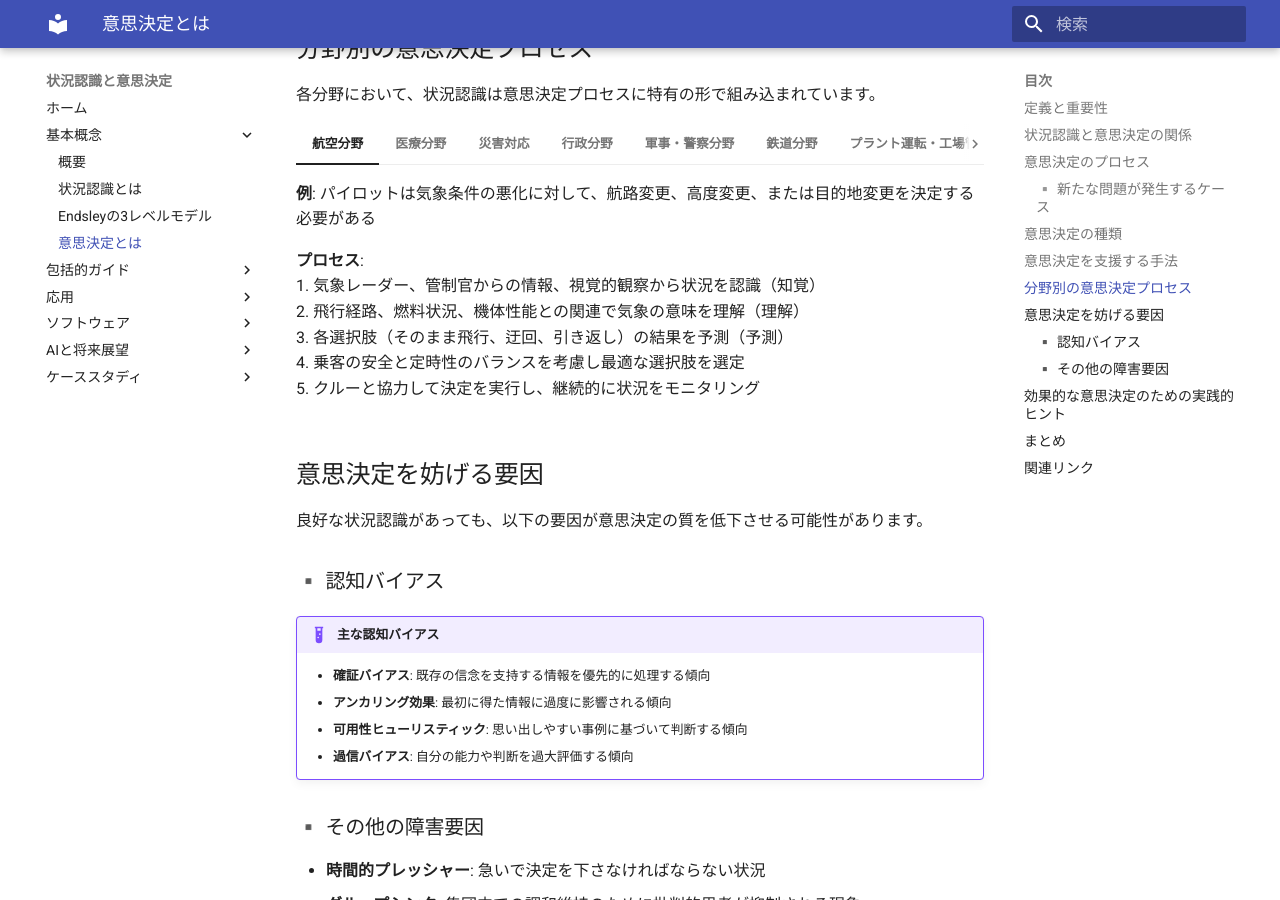
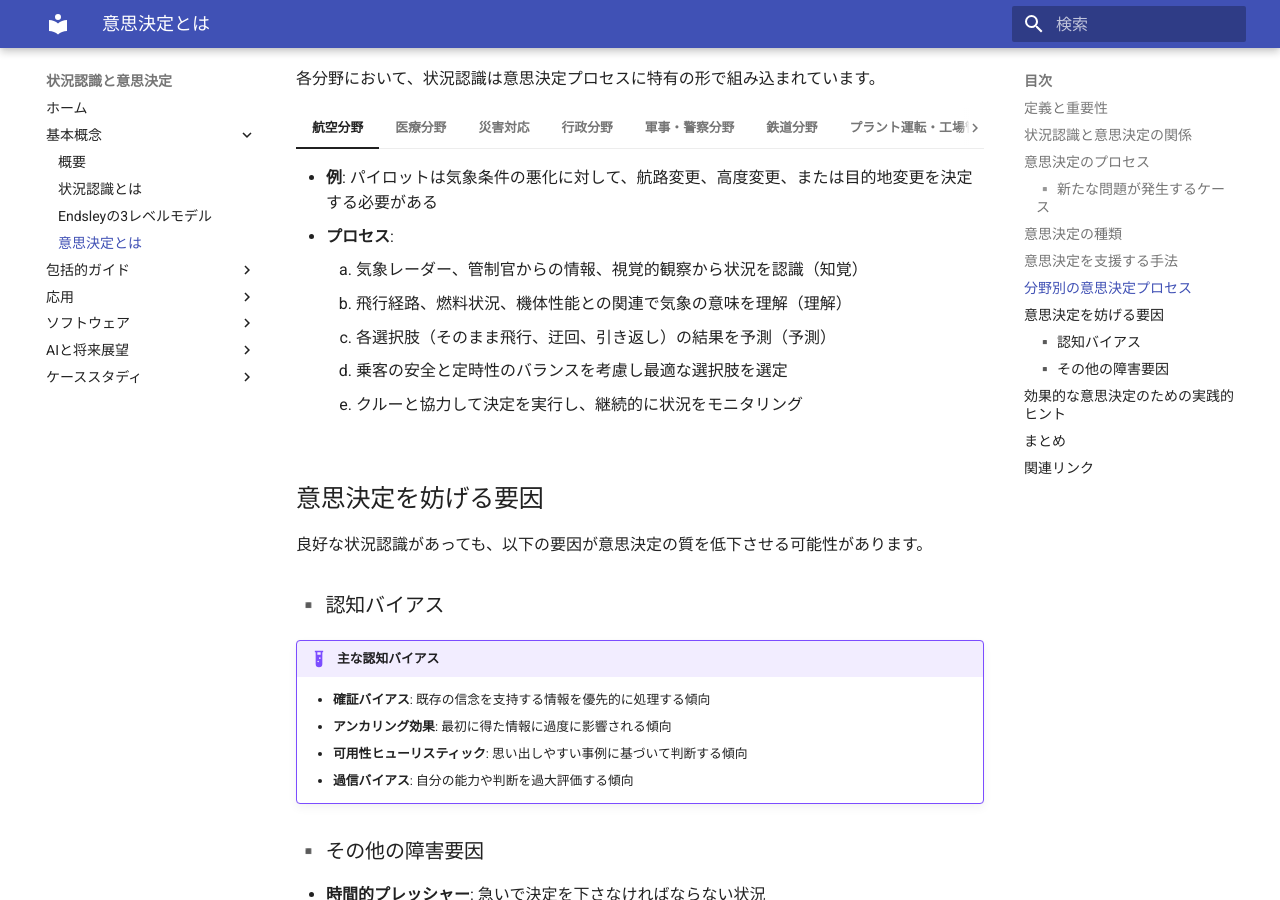
Before and after one commit to shuji-bonji/Situational-Awareness-and-Decision-Making, an MkDocs documentation site: the page built from docs/basics/decision-making.md, in a window 1280 px wide and 900 px high, scrolled down 4382 px. Built offline with MkDocs 1.6.1 and Material for MkDocs 9.7.7, drawn with Linux system fonts in a browser that asks for light colours.

```diff
--- a/docs/basics/decision-making.md
+++ b/docs/basics/decision-making.md
@@ -105,25 +105,19 @@ graph TB
 意思決定にはいくつかの種類があり、それぞれに適した状況認識のレベルや範囲が異なります。
 
 === "戦略的意思決定"
-    **概要**: 長期的な視点で行われ、組織や事業の方向性に影響を与える決定
-
-    **例**: 新規事業への参入、企業の合併、グローバル展開
-
-    **状況認識の特徴**: 広範な環境認識と長期的な予測が必要。マクロレベルの状況理解が重要。
+    - **概要**: 長期的な視点で行われ、組織や事業の方向性に影響を与える決定
+    - **例**: 新規事業への参入、企業の合併、グローバル展開
+    - **状況認識の特徴**: 広範な環境認識と長期的な予測が必要。マクロレベルの状況理解が重要。
 
 === "戦術的意思決定"
-    **概要**: 中期的な視点で、戦略を達成するための手段を選択する決定
-
-    **例**: マーケティング戦略の変更、製品ラインの調整
-
-    **状況認識の特徴**: 組織内外の状況バランスの把握と中期的予測が必要。
+    - **概要**: 中期的な視点で、戦略を達成するための手段を選択する決定
+    - **例**: マーケティング戦略の変更、製品ラインの調整
+    - **状況認識の特徴**: 組織内外の状況バランスの把握と中期的予測が必要。
 
 === "運用的意思決定"
-    **概要**: 日常業務の効率化や最適化を目的とする短期的な決定
-
-    **例**: 発注数量の決定、シフト管理の最適化
-
-    **状況認識の特徴**: 即時的な環境理解と短期的予測が中心。詳細レベルの状況認識が重要。
+    - **概要**: 日常業務の効率化や最適化を目的とする短期的な決定
+    - **例**: 発注数量の決定、シフト管理の最適化
+    - **状況認識の特徴**: 即時的な環境理解と短期的予測が中心。詳細レベルの状況認識が重要。
 
 ## 意思決定を支援する手法
 
@@ -142,84 +136,76 @@ graph TB
 各分野において、状況認識は意思決定プロセスに特有の形で組み込まれています。
 
 === "航空分野"
-    **例**: パイロットは気象条件の悪化に対して、航路変更、高度変更、または目的地変更を決定する必要がある
-
-    **プロセス**:
-    1. 気象レーダー、管制官からの情報、視覚的観察から状況を認識（知覚）
-    2. 飛行経路、燃料状況、機体性能との関連で気象の意味を理解（理解）
-    3. 各選択肢（そのまま飛行、迂回、引き返し）の結果を予測（予測）
-    4. 乗客の安全と定時性のバランスを考慮し最適な選択肢を選定
-    5. クルーと協力して決定を実行し、継続的に状況をモニタリング
+    - **例**: パイロットは気象条件の悪化に対して、航路変更、高度変更、または目的地変更を決定する必要がある
+    - **プロセス**:
+        1. 気象レーダー、管制官からの情報、視覚的観察から状況を認識（知覚）
+        2. 飛行経路、燃料状況、機体性能との関連で気象の意味を理解（理解）
+        3. 各選択肢（そのまま飛行、迂回、引き返し）の結果を予測（予測）
+        4. 乗客の安全と定時性のバランスを考慮し最適な選択肢を選定
+        5. クルーと協力して決定を実行し、継続的に状況をモニタリング
 
 === "医療分野"
-    **例**: 救急医が複数の患者のトリアージ（治療優先順位決定）を行う
-
-    **プロセス**:
-    1. バイタルサイン、外傷の状態、意識レベルを観察（知覚）
-    2. 症状から各患者の緊急度と重症度を判断（理解）
-    3. 治療の遅れが各患者に与える影響を予測（予測）
-    4. 利用可能な医療リソースを考慮して治療順序を決定
-    5. 医療チームに指示を出し、状態変化に応じて優先順位を再評価
+    - **例**: 救急医が複数の患者のトリアージ（治療優先順位決定）を行う
+    - **プロセス**:
+        1. バイタルサイン、外傷の状態、意識レベルを観察（知覚）
+        2. 症状から各患者の緊急度と重症度を判断（理解）
+        3. 治療の遅れが各患者に与える影響を予測（予測）
+        4. 利用可能な医療リソースを考慮して治療順序を決定
+        5. 医療チームに指示を出し、状態変化に応じて優先順位を再評価
 
 === "災害対応"
-    **例**: 豪雨時の避難指示発令の判断
-
-    **プロセス**:
-    1. 雨量データ、河川水位、土砂災害警戒情報を収集（知覚）
-    2. 地域の脆弱性、避難所の収容状況を踏まえてリスクを評価（理解）
-    3. 降雨継続による浸水範囲と時間経過を予測（予測）
-    4. 避難指示の発令タイミングと対象地域を決定
-    5. 住民への伝達を実行し、状況変化に応じて指示を更新
+    - **例**: 豪雨時の避難指示発令の判断
+    - **プロセス**:
+        1. 雨量データ、河川水位、土砂災害警戒情報を収集（知覚）
+        2. 地域の脆弱性、避難所の収容状況を踏まえてリスクを評価（理解）
+        3. 降雨継続による浸水範囲と時間経過を予測（予測）
+        4. 避難指示の発令タイミングと対象地域を決定
+        5. 住民への伝達を実行し、状況変化に応じて指示を更新
 
 === "行政分野"
-    **例**: 都市部での大規模再開発計画の承認判断
-
-    **プロセス**:
-    1. 人口統計、経済指標、インフラ状況、環境データの収集（知覚）
-    2. 現在の都市課題、住民ニーズ、財政状況との関連付け（理解）
-    3. 再開発による経済効果、交通流動、環境影響、社会変化の予測（予測）
-    4. 短期的・長期的影響、費用対効果、政治的実現可能性を考慮した判断
-    5. 段階的な計画実施と継続的なモニタリングによる調整
+    - **例**: 都市部での大規模再開発計画の承認判断
+    - **プロセス**:
+        1. 人口統計、経済指標、インフラ状況、環境データの収集（知覚）
+        2. 現在の都市課題、住民ニーズ、財政状況との関連付け（理解）
+        3. 再開発による経済効果、交通流動、環境影響、社会変化の予測（予測）
+        4. 短期的・長期的影響、費用対効果、政治的実現可能性を考慮した判断
+        5. 段階的な計画実施と継続的なモニタリングによる調整
 
 === "軍事・警察分野"
-    **例**: 人質事案における戦術チームの突入判断
-
-    **プロセス**:
-    1. 建物構造、犯人情報、人質状況、周辺環境の情報収集（知覚）
-    2. 犯人の意図、危険度、人質の健康状態、時間経過の影響の評価（理解）
-    3. 交渉継続、待機、突入など各選択肢のリスクと成功確率の予測（予測）
-    4. 人命保護を最優先しつつ、戦術的優位性と状況変化を考慮した判断
-    5. 選択した戦術の実行と状況変化に応じた即時的な計画調整
+    - **例**: 人質事案における戦術チームの突入判断
+    - **プロセス**:
+        1. 建物構造、犯人情報、人質状況、周辺環境の情報収集（知覚）
+        2. 犯人の意図、危険度、人質の健康状態、時間経過の影響の評価（理解）
+        3. 交渉継続、待機、突入など各選択肢のリスクと成功確率の予測（予測）
+        4. 人命保護を最優先しつつ、戦術的優位性と状況変化を考慮した判断
+        5. 選択した戦術の実行と状況変化に応じた即時的な計画調整
 
 === "鉄道分野"
-    **例**: 悪天候時の列車運行継続または運休の判断
-
-    **プロセス**:
-    1. 気象情報、線路状態、車両状況、乗客数の把握（知覚）
-    2. 安全運行への影響度、代替輸送手段の可能性、影響範囲の特定（理解）
-    3. 天候悪化の進行、運休による連鎖的影響、旅客の滞留状況の予測（予測）
-    4. 安全性を最優先しつつ、社会的影響や経済的損失を考慮した運行判断
-    5. 決定内容の速やかな伝達と、状況変化に応じた運行計画の更新
+    - **例**: 悪天候時の列車運行継続または運休の判断
+    - **プロセス**:
+        1. 気象情報、線路状態、車両状況、乗客数の把握（知覚）
+        2. 安全運行への影響度、代替輸送手段の可能性、影響範囲の特定（理解）
+        3. 天候悪化の進行、運休による連鎖的影響、旅客の滞留状況の予測（予測）
+        4. 安全性を最優先しつつ、社会的影響や経済的損失を考慮した運行判断
+        5. 決定内容の速やかな伝達と、状況変化に応じた運行計画の更新
 
 === "プラント運転・工場管理"
-    **例**: 化学プラントでの異常検知時の対応決定
-
-    **プロセス**:
-    1. プロセスパラメータ（温度、圧力、流量）、警報情報、視覚的確認（知覚）
-    2. 異常の原因特定、影響範囲の評価、安全リスクレベルの判断（理解）
-    3. 対応遅延によるプロセス悪化、各対応策の結果、安全影響の予測（予測）
-    4. プラント安全、環境影響、生産損失のバランスを考慮した対応策選択
-    5. 手順に基づく対応実施と継続的なパラメータ監視による再評価
+    - **例**: 化学プラントでの異常検知時の対応決定
+    - **プロセス**:
+        1. プロセスパラメータ（温度、圧力、流量）、警報情報、視覚的確認（知覚）
+        2. 異常の原因特定、影響範囲の評価、安全リスクレベルの判断（理解）
+        3. 対応遅延によるプロセス悪化、各対応策の結果、安全影響の予測（予測）
+        4. プラント安全、環境影響、生産損失のバランスを考慮した対応策選択
+        5. 手順に基づく対応実施と継続的なパラメータ監視による再評価
 
 === "スポーツコーチング"
-    **例**: サッカー試合中の戦術変更とメンバー交代
-
-    **プロセス**:
-    1. 選手のパフォーマンス、対戦相手の戦術、得点状況、残り時間の把握（知覚）
-    2. チームの強み/弱み、対戦相手の変化、選手の疲労度の分析（理解）
-    3. 戦術変更やメンバー交代による試合展開の変化予測（予測）
-    4. 勝利確率を最大化する戦術とメンバー構成の決定
-    5. 指示の伝達と試合展開に応じた継続的な戦術調整
+    - **例**: サッカー試合中の戦術変更とメンバー交代
+    - **プロセス**:
+      1. 選手のパフォーマンス、対戦相手の戦術、得点状況、残り時間の把握（知覚）
+      2. チームの強み/弱み、対戦相手の変化、選手の疲労度の分析（理解）
+      3. 戦術変更やメンバー交代による試合展開の変化予測（予測）
+      4. 勝利確率を最大化する戦術とメンバー構成の決定
+      5. 指示の伝達と試合展開に応じた継続的な戦術調整
 
 ## 意思決定を妨げる要因
 
```
Also changed, not shown: docs/basics/what-is-sa.md (+9 -9 lines), docs/comprehensive-guide/measuring-sa.md (+18 -18 lines), docs/comprehensive-guide/training-sa.md (added, +409 -0 lines).
